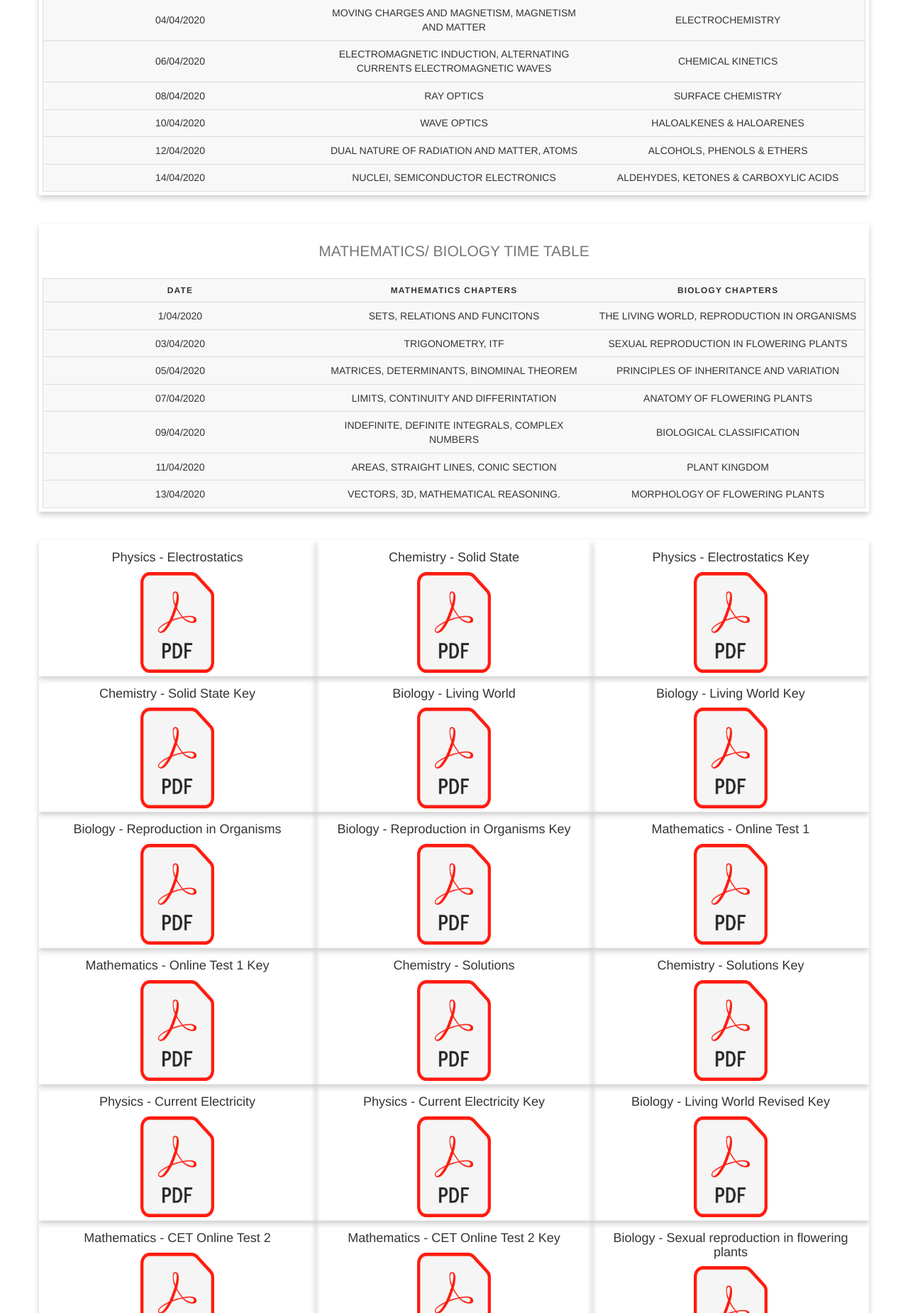
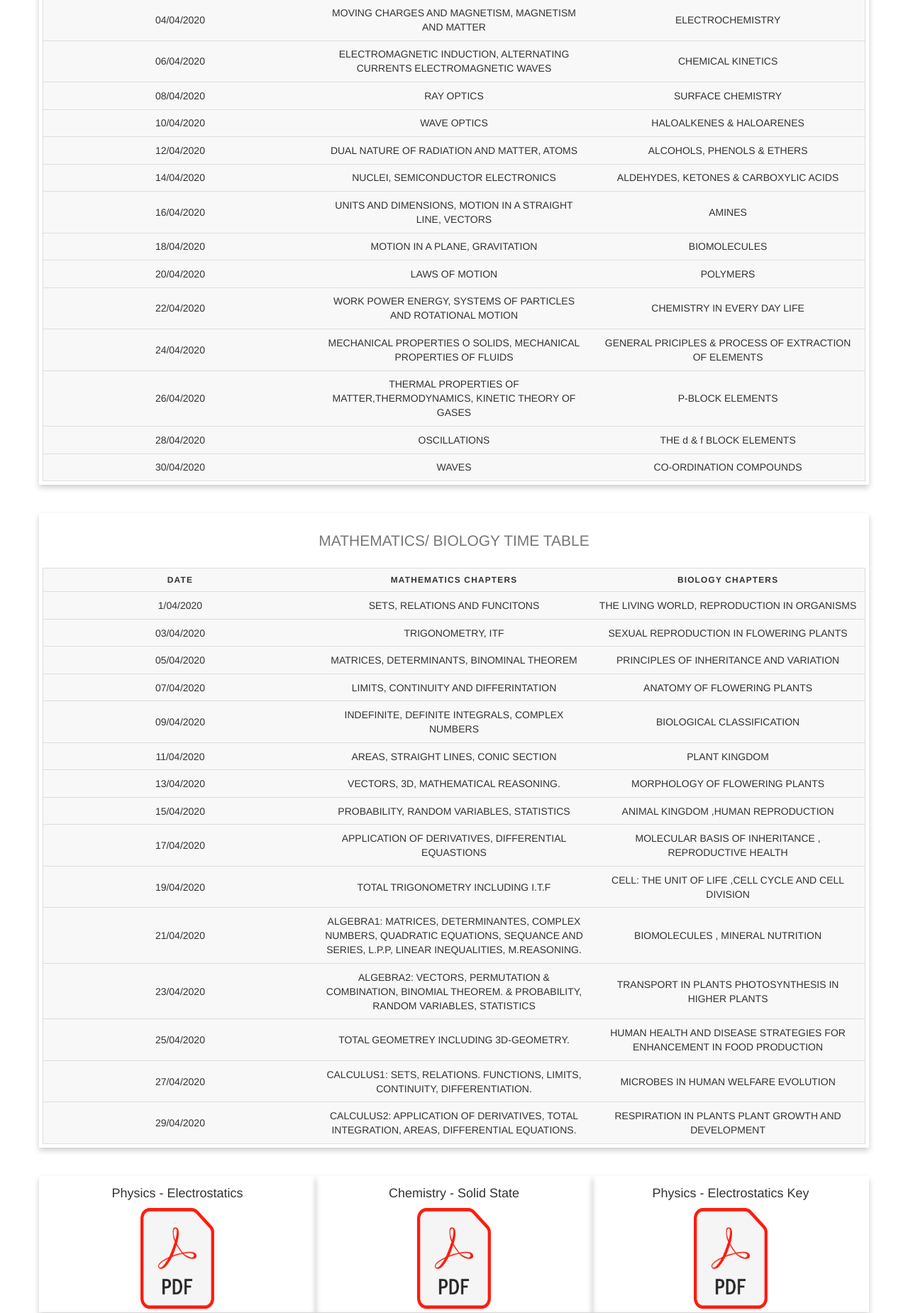
Before and after one commit to umeshkumarS/masters-python, a Flask app: template templates/home.html in a window 1280 px wide. Shown: the part 457-2307 px from the top of the page at 71% size. Run offline with Flask 2, Linux system fonts and the light colour scheme; the template is opened without the code that fills it, so the values that code supplies are empty; some libraries are stand-ins or nearby versions.

Commit message:
extended

```diff
--- a/templates/home.html
+++ b/templates/home.html
@@ -80,6 +80,58 @@
             </td>
           <td data-label="CHEMISTRY 2nd PU chapters">ALDEHYDES, KETONES & CARBOXYLIC ACIDS</td>
         </tr>
+
+        <tr>
+          <td data-label="Date">16/04/2020</td>
+          <td data-label="PHYSICS  1st PU chapters">UNITS AND DIMENSIONS, MOTION IN A STRAIGHT LINE, VECTORS
+            </td>
+          <td data-label="CHEMISTRY 2nd PU chapters">AMINES</td>
+        </tr>
+          <tr>
+          <td data-label="Date">18/04/2020</td>
+          <td data-label="PHYSICS  1st PU chapters">MOTION IN A PLANE, GRAVITATION
+            </td>
+          <td data-label="CHEMISTRY 2nd PU chapters">BIOMOLECULES</td>
+        </tr>
+          <tr>
+          <td data-label="Date">20/04/2020</td>
+          <td data-label="PHYSICS  1st PU chapters">LAWS OF MOTION
+            </td>
+          <td data-label="CHEMISTRY 2nd PU chapters">POLYMERS</td>
+        </tr>
+          <tr>
+          <td data-label="Date">22/04/2020</td>
+          <td data-label="PHYSICS  1st PU chapters">WORK POWER ENERGY, SYSTEMS OF PARTICLES AND ROTATIONAL MOTION
+            </td>
+          <td data-label="CHEMISTRY 2nd PU chapters">CHEMISTRY IN EVERY DAY LIFE</td>
+        </tr>
+          <tr>
+          <td data-label="Date">24/04/2020</td>
+          <td data-label="PHYSICS  1st PU chapters">MECHANICAL PROPERTIES O SOLIDS,
+MECHANICAL PROPERTIES OF FLUIDS
+            </td>
+          <td data-label="CHEMISTRY 2nd PU chapters">GENERAL PRICIPLES &amp; PROCESS OF
+EXTRACTION OF ELEMENTS</td>
+        </tr>
+          <tr>
+          <td data-label="Date">26/04/2020</td>
+          <td data-label="PHYSICS  1st PU chapters">THERMAL PROPERTIES OF MATTER,THERMODYNAMICS, KINETIC THEORY OF GASES
+            </td>
+          <td data-label="CHEMISTRY 2nd PU chapters">P-BLOCK ELEMENTS</td>
+        </tr>
+          <tr>
+          <td data-label="Date">28/04/2020</td>
+          <td data-label="PHYSICS  1st PU chapters">OSCILLATIONS
+            </td>
+          <td data-label="CHEMISTRY 2nd PU chapters">THE d &amp; f BLOCK ELEMENTS</td>
+        </tr>
+          <tr>
+          <td data-label="Date">30/04/2020</td>
+          <td data-label="PHYSICS  1st PU chapters">WAVES
+            </td>
+          <td data-label="CHEMISTRY 2nd PU chapters">CO-ORDINATION COMPOUNDS</td>
+        </tr>
+
       </tbody>
     </table>
   </div>
@@ -133,6 +185,50 @@
           <td data-label="MATHEMATICS  CHAPTERS">VECTORS, 3D, MATHEMATICAL REASONING.</td>
           <td data-label="BIOLOGY CHAPTERS">MORPHOLOGY OF FLOWERING PLANTS</td>
         </tr>
+          <tr>
+          <td data-label="Date">15/04/2020</td>
+          <td data-label="MATHEMATICS  CHAPTERS">PROBABILITY, RANDOM VARIABLES, STATISTICS</td>
+          <td data-label="BIOLOGY CHAPTERS">ANIMAL KINGDOM ,HUMAN REPRODUCTION</td>
+        </tr>
+          <tr>
+          <td data-label="Date">17/04/2020</td>
+          <td data-label="MATHEMATICS  CHAPTERS">APPLICATION OF DERIVATIVES, DIFFERENTIAL EQUASTIONS</td>
+          <td data-label="BIOLOGY CHAPTERS">MOLECULAR BASIS OF INHERITANCE , REPRODUCTIVE HEALTH</td>
+        </tr>
+          <tr>
+          <td data-label="Date">19/04/2020</td>
+          <td data-label="MATHEMATICS  CHAPTERS">TOTAL TRIGONOMETRY INCLUDING I.T.F</td>
+          <td data-label="BIOLOGY CHAPTERS">CELL: THE UNIT OF LIFE ,CELL CYCLE AND CELL DIVISION</td>
+        </tr>
+          <tr>
+          <td data-label="Date">21/04/2020</td>
+          <td data-label="MATHEMATICS  CHAPTERS">ALGEBRA1: MATRICES, DETERMINANTES, COMPLEX NUMBERS, QUADRATIC EQUATIONS, SEQUANCE AND SERIES, L.P.P, LINEAR INEQUALITIES, M.REASONING.</td>
+          <td data-label="BIOLOGY CHAPTERS">BIOMOLECULES
+, MINERAL NUTRITION</td>
+        </tr>
+          <tr>
+          <td data-label="Date">23/04/2020</td>
+          <td data-label="MATHEMATICS  CHAPTERS">ALGEBRA2: VECTORS, PERMUTATION &amp;
+COMBINATION, BINOMIAL THEOREM. &amp; PROBABILITY, RANDOM VARIABLES, STATISTICS</td>
+          <td data-label="BIOLOGY CHAPTERS">TRANSPORT IN PLANTS PHOTOSYNTHESIS IN HIGHER PLANTS</td>
+        </tr>
+          <tr>
+          <td data-label="Date">25/04/2020</td>
+          <td data-label="MATHEMATICS  CHAPTERS">TOTAL GEOMETREY INCLUDING 3D-GEOMETRY.</td>
+          <td data-label="BIOLOGY CHAPTERS">HUMAN HEALTH AND DISEASE STRATEGIES FOR ENHANCEMENT IN FOOD
+PRODUCTION</td>
+        </tr>
+          <tr>
+          <td data-label="Date">27/04/2020</td>
+          <td data-label="MATHEMATICS  CHAPTERS">CALCULUS1: SETS, RELATIONS. FUNCTIONS, LIMITS, CONTINUITY, DIFFERENTIATION.</td>
+          <td data-label="BIOLOGY CHAPTERS">MICROBES IN HUMAN WELFARE EVOLUTION</td>
+        </tr>
+          <tr>
+          <td data-label="Date">29/04/2020</td>
+          <td data-label="MATHEMATICS  CHAPTERS">CALCULUS2: APPLICATION OF DERIVATIVES, TOTAL INTEGRATION, AREAS, DIFFERENTIAL EQUATIONS.</td>
+          <td data-label="BIOLOGY CHAPTERS">RESPIRATION IN PLANTS PLANT GROWTH AND DEVELOPMENT</td>
+        </tr>
+
       </tbody>
     </table>
   </div>
```
